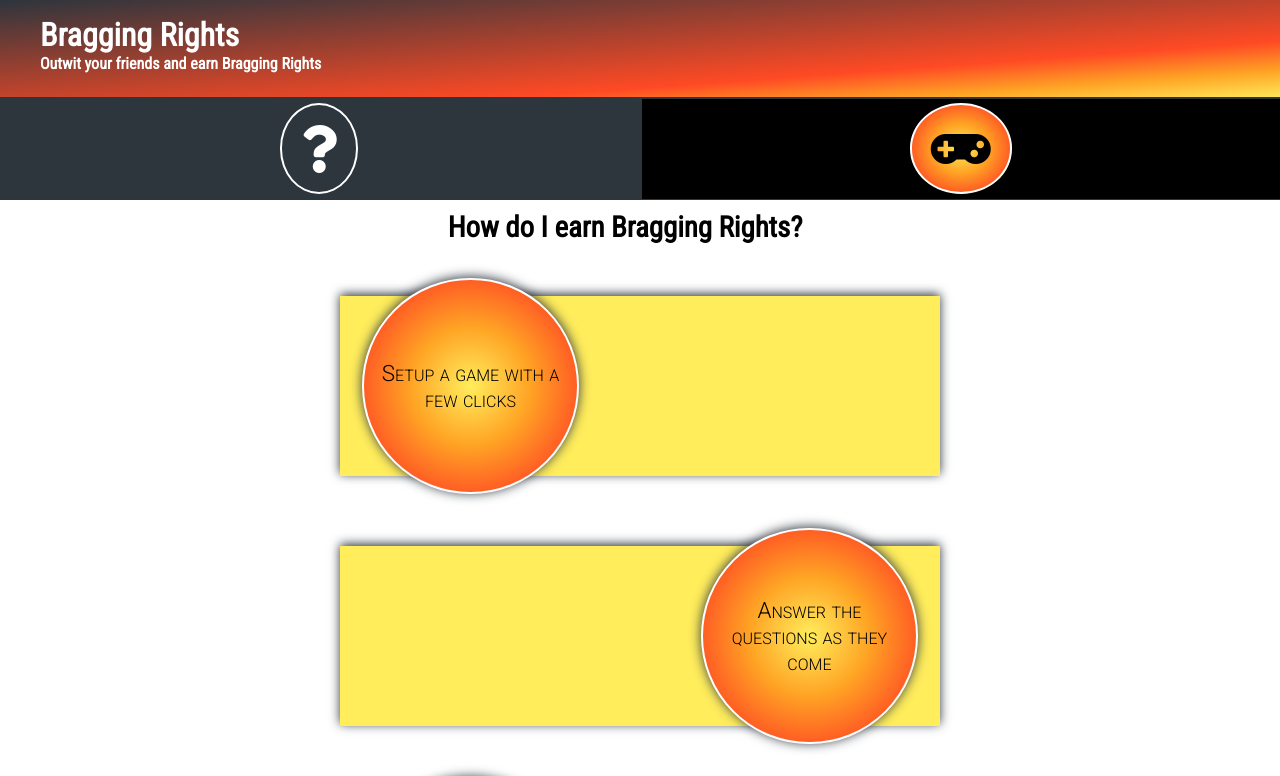
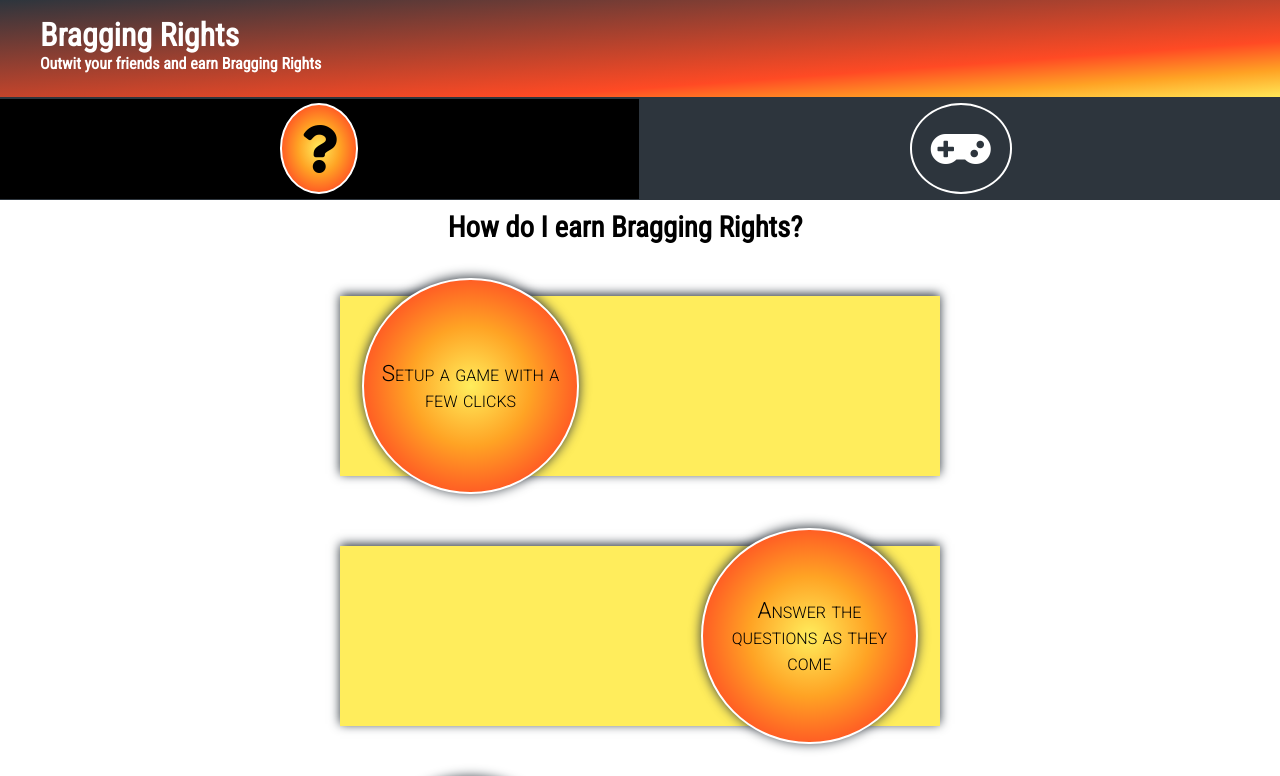
Before and after one commit to chingu-voyages/v8-chimeras-team-01, a React (Create React App) app: page / in a window 1280 px wide. Shown: the top 776 px of the page. Built offline with nearby package versions, Linux system fonts and the light colour scheme.

Commit message:
Toggle chosen view button working

```diff
--- a/src/components/Landing/Landing.js
+++ b/src/components/Landing/Landing.js
@@ -1,17 +1,34 @@
-import React from 'react';
+import React, { useState } from 'react';
 import { Link } from 'react-router-dom';
 import './index.css';
 
 export default function Landing() {
 
+  const [view, setView] = useState("info");
+
+  /**
+   * @function [buttonSwitch]
+   * @description [Changes which view button has sel based on view in state. Used in on click]
+   */
+  const buttonSwitch = (selection) => {
+    if (selection !== view) {
+      let buttons = document.getElementsByClassName("button-box");
+      buttons[0].classList.toggle("sel");
+      buttons[1].classList.toggle("sel");
+      setView(selection);
+    }
+  }
+
   return (
     <section id="landing">
       <section id="view-button-container">
+        <div className="button-box fbc sel">
+          <i className="fas fa-question fa-3x"
+             onClick={() => {buttonSwitch("info")}}></i>
+        </div>
         <div className="button-box fbc">
-          <i className="fas fa-question fa-3x"></i>
-        </div>
-        <div className="button-box fbc sel">
-          <i className="fas fa-gamepad fa-3x"></i>
+          <i className="fas fa-gamepad fa-3x"
+             onClick={() => {buttonSwitch("game")}}></i>
         </div>
       </section>
 
```
